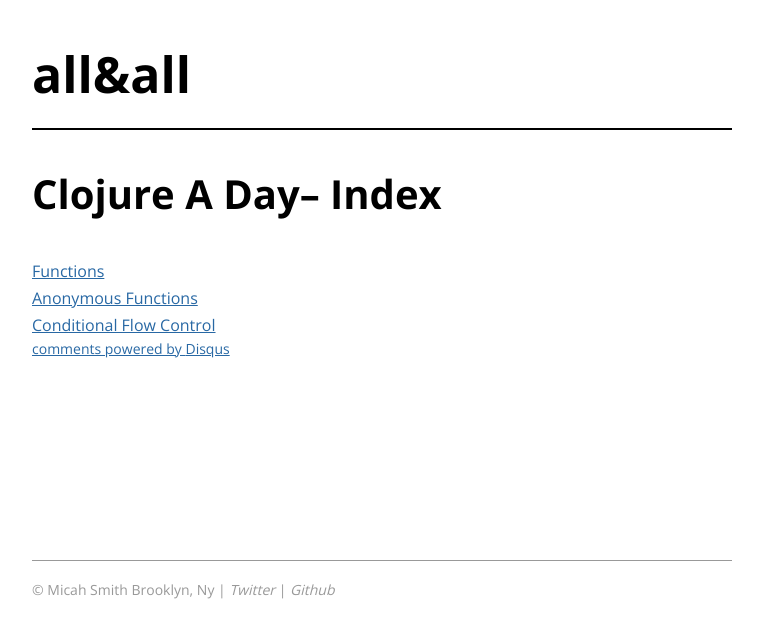
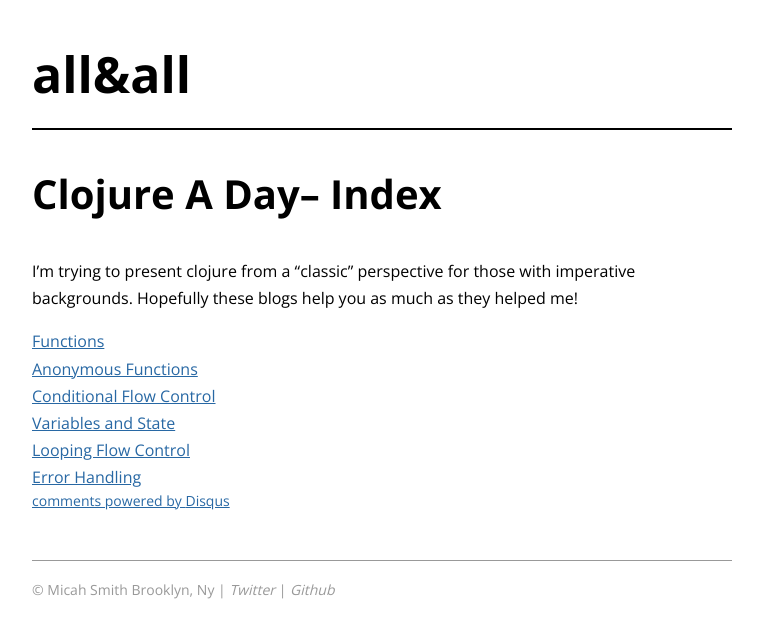
Before and after one commit to micahasmith/micahasmith.github.io, a Jekyll site: the page built from _posts/2014-09-01-clojure-a-day-index.md, in a window 1280 px wide. Shown: the top 638 px of the page, without its empty margins (258-1021 px from the left). Built offline with Jekyll 4.4.1, drawn with Linux system fonts in a browser that asks for light colours; Markdown is read by kramdown in place of the engine named in the settings; comment, search, counter and statistics services are not loaded.

Commit message:
clojure index

```diff
--- a/_posts/2014-09-01-clojure-a-day-index.md
+++ b/_posts/2014-09-01-clojure-a-day-index.md
@@ -6,6 +6,11 @@ excerpt: Index of all the posts within the "Clojure A Day" series
 
 # Clojure A Day-- Index
 
+I'm trying to present clojure from a "classic" perspective for those with imperative backgrounds. Hopefully these blogs help you as much as they helped me!
+
 1. [Functions]({% post_url 2014-09-02-clojure-a-day-functions %})
 1. [Anonymous Functions]({% post_url 2014-09-03-clojure-anonymous-functions %})
 1. [Conditional Flow Control]({% post_url 2014-09-07-clojure-conditional-flow-control %})
+1. [Variables and State]({% post_url 2014-11-09-clojure-variables-and-state %})
+1. [Looping Flow Control]({% post_url 2014-11-24-clojure-flow-control-loops %})
+1. [Error Handling]({% post_url 2014-11-24-clojure-error-handling %})
```
Also changed, not shown: _posts/2014-11-24-clojure-error-handling.md (added, +39 -0 lines).
